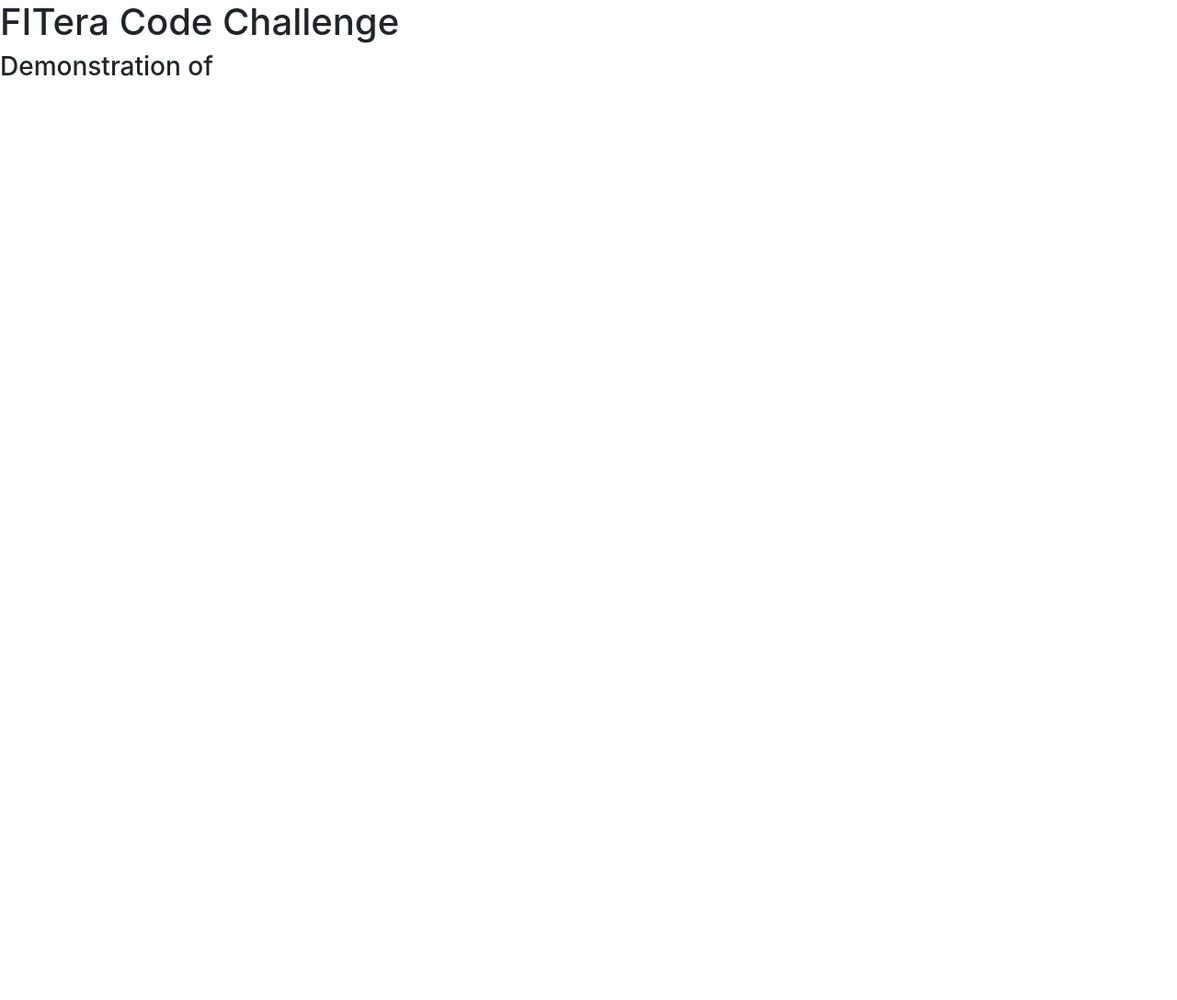
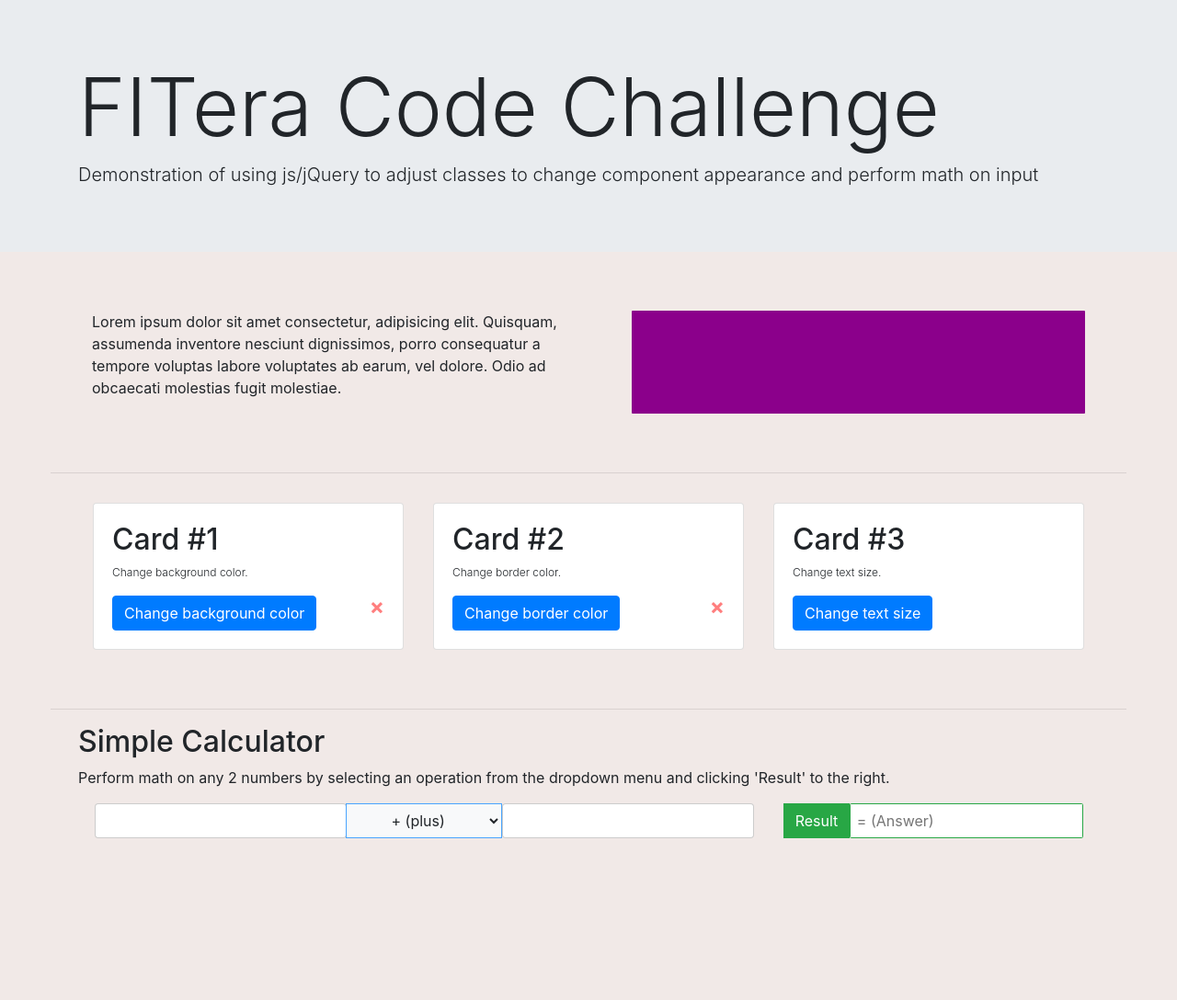
Before and after one commit to schuylermk/FITera-code-challenge, a plain HTML site: page index.html in a window 1280 px wide. Shown: the whole page at 92% size. Before the commit the page ends 800 px from the top, so only its background shows below. Drawn offline with nearby package versions, Linux system fonts and the light colour scheme.

Commit message:
Add complete layout and some styling

```diff
--- a/index.html
+++ b/index.html
@@ -6,19 +6,96 @@
     <meta name="viewport" content="width=device-width, initial-scale=1, shrink-to-fit=no">
     <link rel="stylesheet" href="https://maxcdn.bootstrapcdn.com/bootstrap/4.0.0/css/bootstrap.min.css" integrity="sha384-Gn5384xqQ1aoWXA+058RXPxPg6fy4IWvTNh0E263XmFcJlSAwiGgFAW/dAiS6JXm"
         crossorigin="anonymous">
+    <link rel="stylesheet" type="text/css" href="styles.css">
 
     <title>FITera Code Challenge</title>
 </head>
 
 <body>
-    <header>
-        <h1>FITera Code Challenge</h1>
-        <h3>Demonstration of </h3>
-    </header>
+    <main role="main">
+        <header class="jumbotron" style="border-radius: unset;">
+            <div class="container">
+                <h1 class="display-2">FITera Code Challenge</h1>
+                <h3 class="lead">Demonstration of using js/jQuery to adjust classes to change component appearance and perform math on input</h3>
+            </div>
+        </header>
 
+        <article class="container">
+            <div class="dummy row">
+                <div class="col">
+                    <p>Lorem ipsum dolor sit amet consectetur, adipisicing elit. Quisquam, assumenda inventore nesciunt dignissimos,
+                        porro consequatur a tempore voluptas labore voluptates ab earum, vel dolore. Odio ad obcaecati molestias
+                        fugit molestiae.</p>
+                </div>
+                <div class="col">
+                    <div class="rect"></div>
+                </div>
+        </article>
+        <hr class="container">
 
+        <section class="d-flex justify-content-center container">
+            <div class="change">
+                <div class="card-bdy">
+                    <h2>Card #1</h2>
+                    <p class="card-text lead">Change background color.</p>
+                    <button onclick="changeBackgroundColor();" id="bgColor" type="button" class="btn btn-primary">Change background color</button>
+                    <button onclick="removeBgColor();" title="Remove background color" class="close" aria-label="Close"><span style="color: red;" aria-hidden="true">&times;</span></button>
+                </div>
+            </div>
+            <div class="change">
+                <div class="card-bdy">
+                    <h2>Card #2</h2>
+                    <p class="card-text lead">Change border color.</p>
+                    <button id="borderColor" type="button" class="btn btn-primary">Change border color</button>
+                    <button onclick="removeBorderColor();" title="Remove border color" class="close" aria-label="Close"><span style="color: red;" aria-hidden="true">&times;</span></button>
+                </div>
+            </div>
+            <div class="change">
+                <div class="card-bdy">
+                    <h2>Card #3</h2>
+                    <p class="card-text lead">Change text size.</p>
+                    <button id="textSize" type="button" class="btn btn-primary">Change text size</button>
+                </div>
+            </div>
+        </section>
+        <hr class="container">
+
+        <section class="container calc">
+            <div>
+                <h2>Simple Calculator</h2>
+                <p class="font-weight-normal text-left">Perform math on any 2 numbers by selecting an operation from the dropdown menu and clicking <span onclick="doMath();">'Result'</span> to
+                    the right.</p>
+
+                <div class="input-group d-flex justify-content-center container">
+                    <input type="text" id="firstNumber" class="btn operand" aria-label="Number input with segmented dropdown button">
+
+                    <div class="input-group-append">
+                        <select id="math" class="btn btn-light">
+                            <option value="add">+ (plus)</option>
+                            <option value="subtract">− (minus)</option>
+                            <option value="multiply">× (multiplied by)</option>
+                            <option value="divide">÷ (divided by)</option>
+                        </select>
+                    </div>
+
+                    <input type="text" id="secondNumber" class="btn operand" aria-label="Text input with segmented dropdown button">
+
+                    <div class="input-group-prepend calculator">
+                        <button onclick="doMath();" class="btn btn-success">Result</button>
+                        <input type="text" id="result" class="result" placeholder=" = (Answer)" aria-label="Text showing calculation result">
+                    </div>
+                </div>
+
+            </div>
+        </section>
+    </main>
 
     <script src="https://code.jquery.com/jquery-3.2.1.slim.min.js" integrity="sha384-KJ3o2DKtIkvYIK3UENzmM7KCkRr/rE9/Qpg6aAZGJwFDMVNA/GpGFF93hXpG5KkN"
+        crossorigin="anonymous"></script>
+    <script src="challenge.js"></script>
+    <script src="https://cdnjs.cloudflare.com/ajax/libs/popper.js/1.12.9/umd/popper.min.js" integrity="sha384-ApNbgh9B+Y1QKtv3Rn7W3mgPxhU9K/ScQsAP7hUibX39j7fakFPskvXusvfa0b4Q"
+        crossorigin="anonymous"></script>
+    <script src="https://maxcdn.bootstrapcdn.com/bootstrap/4.0.0/js/bootstrap.min.js" integrity="sha384-JZR6Spejh4U02d8jOt6vLEHfe/JQGiRRSQQxSfFWpi1MquVdAyjUar5+76PVCmYl"
         crossorigin="anonymous"></script>
 
 </body>
--- /dev/null
+++ b/styles.css
@@ -0,0 +1,99 @@
+:root {
+  --bg:rgb(241, 233, 231);
+  --card-ptext-size: 12px;
+  /* --card-ptext-line-height: calc(1.4*--card-ptext-size); */
+}
+
+main {
+  background-color: var(--bg)
+}
+
+.dummy {
+  margin: 4rem 0;
+}
+
+.rect {
+  background-color: darkmagenta;
+  border-radius: 1px;
+  height: 100%;
+  margin-left: 2rem;
+  width: auto;
+}
+
+.change {
+  margin: 1rem 1rem 3rem 1rem;
+  width: 33%;
+  position: relative;
+  display: -webkit-box;
+  display: -ms-flexbox;
+  display: flex;
+  -webkit-box-orient: vertical;
+  -webkit-box-direction: normal;
+  -ms-flex-direction: column;
+  flex-direction: column;
+  min-width: 0;
+  word-wrap: break-word;
+  background-color: #fff;
+  background-clip: border-box;
+  border: 1px solid rgba(0, 0, 0, .125);
+  border-radius: .25rem;
+}
+
+.border-red {
+  border: 4px solid rgb(176, 26, 0);
+}
+.border-blue {
+  border: 4px solid rgb(0, 86, 236);
+}
+.border-green {
+  border: 4px solid rgb(75, 113, 0);
+}
+.border-yellow {
+  border: 4px solid rgb(255, 250, 151);
+}
+.border-purple {
+  border: 4px solid rgb(110, 35, 104);
+}
+.border-dark {
+  border: 4px solid rgb(67, 67, 67);
+}
+
+
+
+
+.card-bdy {
+  -webkit-box-flex: 1;
+  -ms-flex: 1 1 auto;
+  flex: 1 1 auto;
+  padding: 1.25rem;
+}
+
+.card-text {
+  font-size: var(--card-ptext-size);
+  line-height: calc(1.25 * var(--card-ptext-line-height));
+}
+
+.calc {
+  height: 300px;
+}
+
+.operand {
+  background: #fff;
+  border: 1px solid rgba(0, 0, 0, 0.2);
+  border-radius: 0.25rem;
+}
+
+#math {
+  border: 1px solid rgba(30, 143, 255, 0.8);
+}
+
+.calculator {
+  margin-left: 2rem;
+  border-radius: 0.25rem 0 0 0.25rem;
+}
+
+.result {
+  border: 1px solid #28a745;
+  border-radius: 0.1rem;
+  /* padding-left: 1rem; */
+}
```
